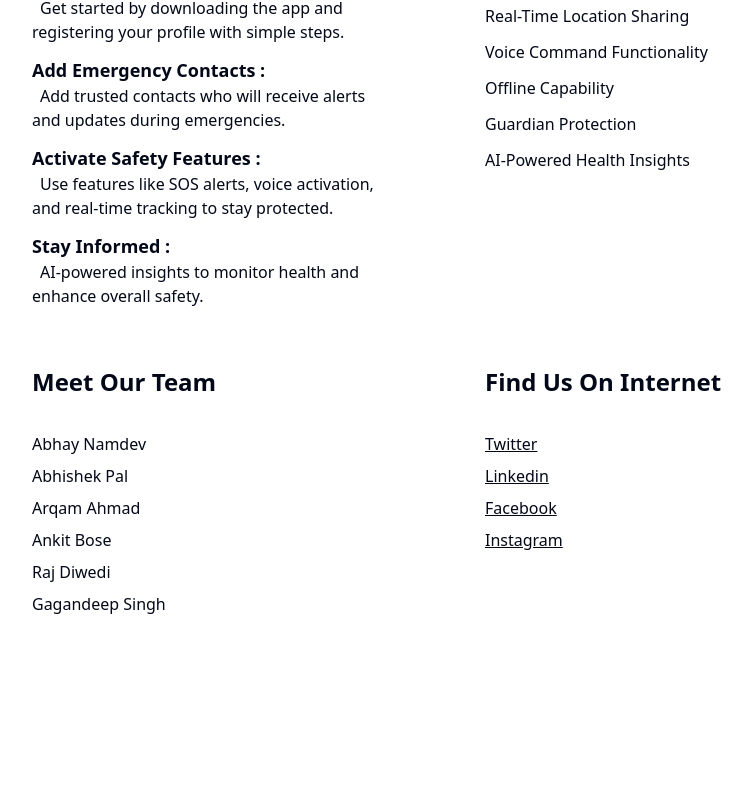
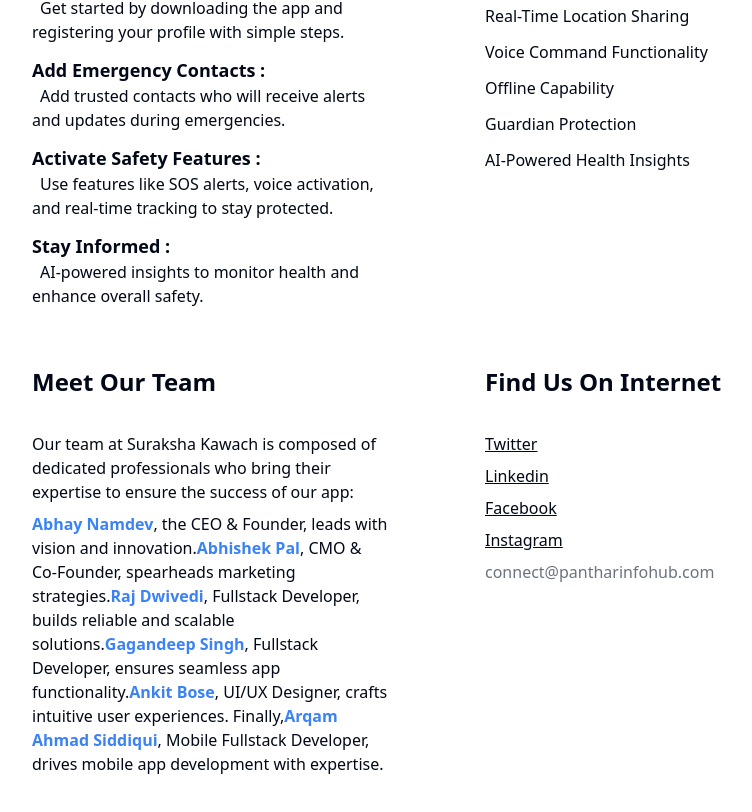
Before and after one commit to Panthar-InfoHub/super-spoon, a Next.js app: page / in a window 1280 px wide. Shown: the part 1140-1952 px from the top of the page, without its empty margins (8-760 px from the left). Before the commit the page ends 1852 px from the top, so only its background shows below. Built offline with nearby package versions, Linux system fonts and the light colour scheme.

Commit message:
updated home page for product intro

```diff
--- a/src/app/page.jsx
+++ b/src/app/page.jsx
@@ -34,21 +34,14 @@
     },
   ]
 
-  const teams = [
-    { name: "Abhay Namdev" },
-    { name: "Abhishek Pal" },
-    { name: "Arqam Ahmad" },
-    { name: "Ankit Bose" },
-    { name: "Raj Diwedi" },
-    { name: "Gagandeep Singh" },
-  ]
-
   const socials = [
     { name: "Twitter", link: "https://x.com/pantharinfohub" },
     { name: "Linkedin", link: "https://www.linkedin.com/company/panthar-infohub/" },
     { name: "Facebook", link: "https://www.facebook.com/people/Panthar-Infohub/pfbid037e7G5wJ4EJU9peVhh5H5BR7gyx1DnxfES879yMtDzT21koiV8gQG9wHLq1EXpeNjl/" },
     { name: "Instagram", link: "https://www.instagram.com/panthar.infohub/" },
-  ]
+    { name: "connect@pantharinfohub.com", mailto: "mailto:connect@pantharinfohub.com" },
+  ];
+
   return (
     <section id={"welcome"}>
       <div className='flex w-full flex-col gap-10 relative pb-24'>
@@ -128,32 +121,65 @@
 
 
               {/* Last PArt */}
-              <div className="flex gap-24 flex-wrap" >
+              <div className="flex gap-24 flex-wrap">
+                <div className="flex flex-col gap-8 flex-1">
+                  <div>
+                    <h3 className="font-semibold leading-[150%] text-2xl">Meet Our Team</h3>
+                  </div>
+                  <div className="flex flex-col gap-2">
+                    <p>
+                      Our team at Suraksha Kawach is composed of dedicated professionals who bring their expertise to
+                      ensure the success of our app:
+                    </p>
+                    <p>
+                      <a href="https://www.linkedin.com/in/abhay-namdev-2797b6252/" target="_blank" rel="noopener noreferrer"
+                         className="font-bold text-blue-500 hover:underline">
+                        Abhay Namdev
+                      </a>, the CEO & Founder, leads with vision and innovation.
+                      <a href="https://www.linkedin.com/in/abhishek-pal-940a5524b/" target="_blank" rel="noopener noreferrer"
+                         className="font-bold text-blue-500 hover:underline">
+                        Abhishek Pal
+                      </a>, CMO & Co-Founder, spearheads marketing strategies.
+                      <a href="https://linkedin.com/in/badenforcer" target="_blank" rel="noopener noreferrer"
+                         className="font-bold text-blue-500 hover:underline">
+                        Raj Dwivedi
+                      </a>, Fullstack Developer, builds reliable and scalable solutions.
+                      <a href="https://www.linkedin.com/in/gagan-deep-singh-666158238/" target="_blank" rel="noopener noreferrer"
+                         className="font-bold text-blue-500 hover:underline">
+                        Gagandeep Singh
+                      </a>, Fullstack Developer, ensures seamless app functionality.
+                      <a href="https://linkedin.com/in/ankitbose904" target="_blank" rel="noopener noreferrer"
+                         className="font-bold text-blue-500 hover:underline">
+                        Ankit Bose
+                      </a>, UI/UX Designer, crafts intuitive user experiences. Finally,
+                      <a href="https://linkedin.com/in/arqam365" target="_blank" rel="noopener noreferrer"
+                         className="font-bold text-blue-500 hover:underline">
+                        Arqam Ahmad Siddiqui
+                      </a>, Mobile Fullstack Developer, drives mobile app development with expertise.
+                    </p>
+                  </div>
+                </div>
 
-                <div className="flex flex-col gap-8 flex-1" >
+                <div className="flex flex-col gap-8 flex-1">
                   <div>
-                    <h3 className="font-semibold leading-[150%]  text-2xl" > Meet Our Team </h3>
+                    <h3 className="font-semibold leading-[150%] text-2xl">Find Us On Internet</h3>
                   </div>
-                  <div className="flex flex-col gap-2" >
-                    {teams.map((member, index) => (
-                      <p key={index} >
-                        {member.name}
-                      </p>
+                  <div className="flex flex-col gap-2">
+                    {socials.map((social, index) => (
+                        <p key={index}>
+                          {social.mailto ? (
+                              <a href={social.mailto} className="text-gray-500">
+                                {social.name}
+                              </a>
+                          ) : (
+                              <Link href={social.link} className="underline hover:underline">
+                                {social.name}
+                              </Link>
+                          )}
+                        </p>
                     ))}
                   </div>
                 </div>
-
-                <div className="flex flex-col gap-8 flex-1" >
-                  <div>
-                    <h3 className="font-semibold leading-[150%] text-2xl" > Find Us On Internet</h3>
-                  </div>
-                  <div className="flex flex-col gap-2" >
-                    {socials.map((social, index) => (
-                      <Link key={index} href={social.link} className="underline" > {social.name} </Link>
-                    ))}
-                  </div>
-                </div>
-
               </div>
 
 
```
